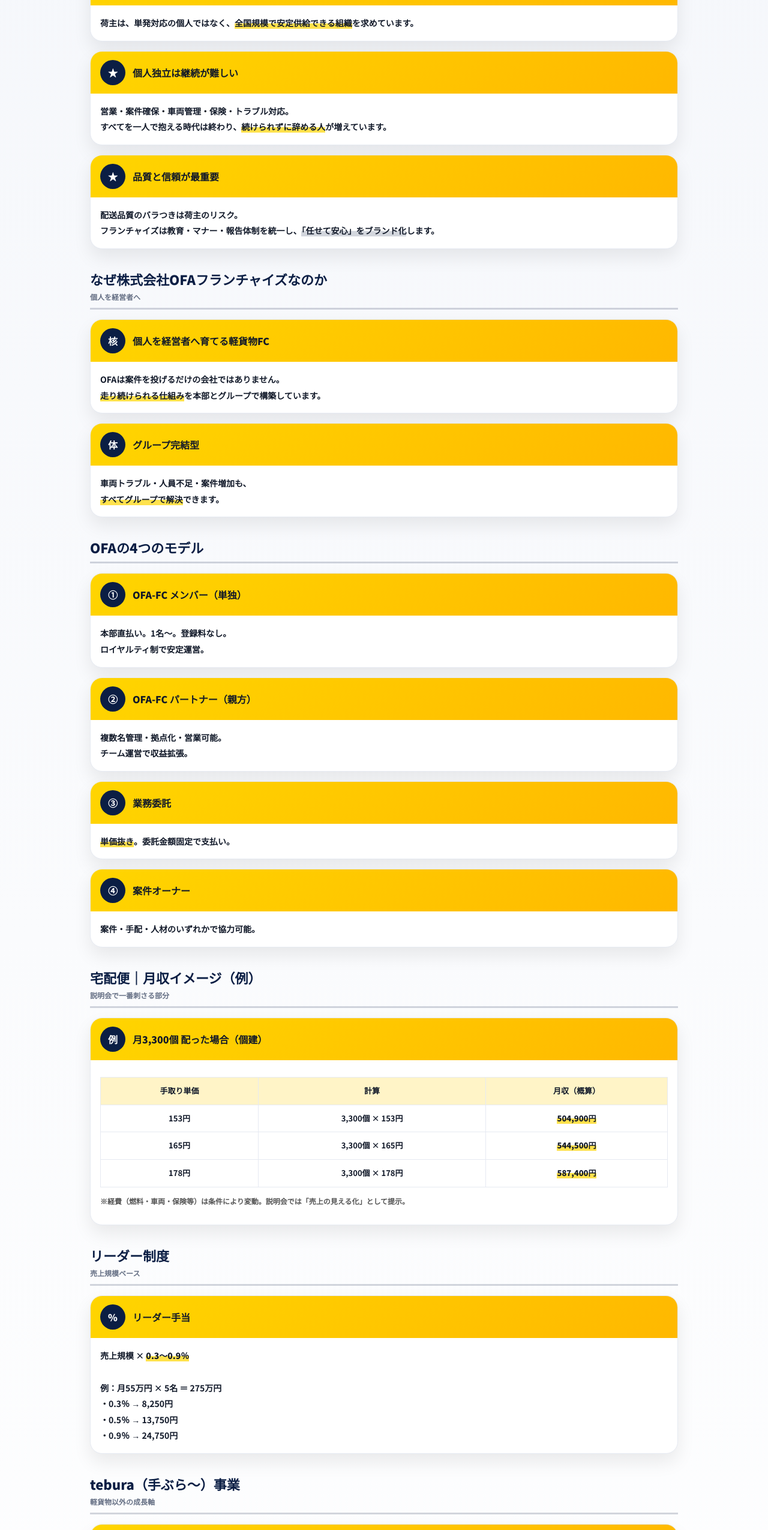
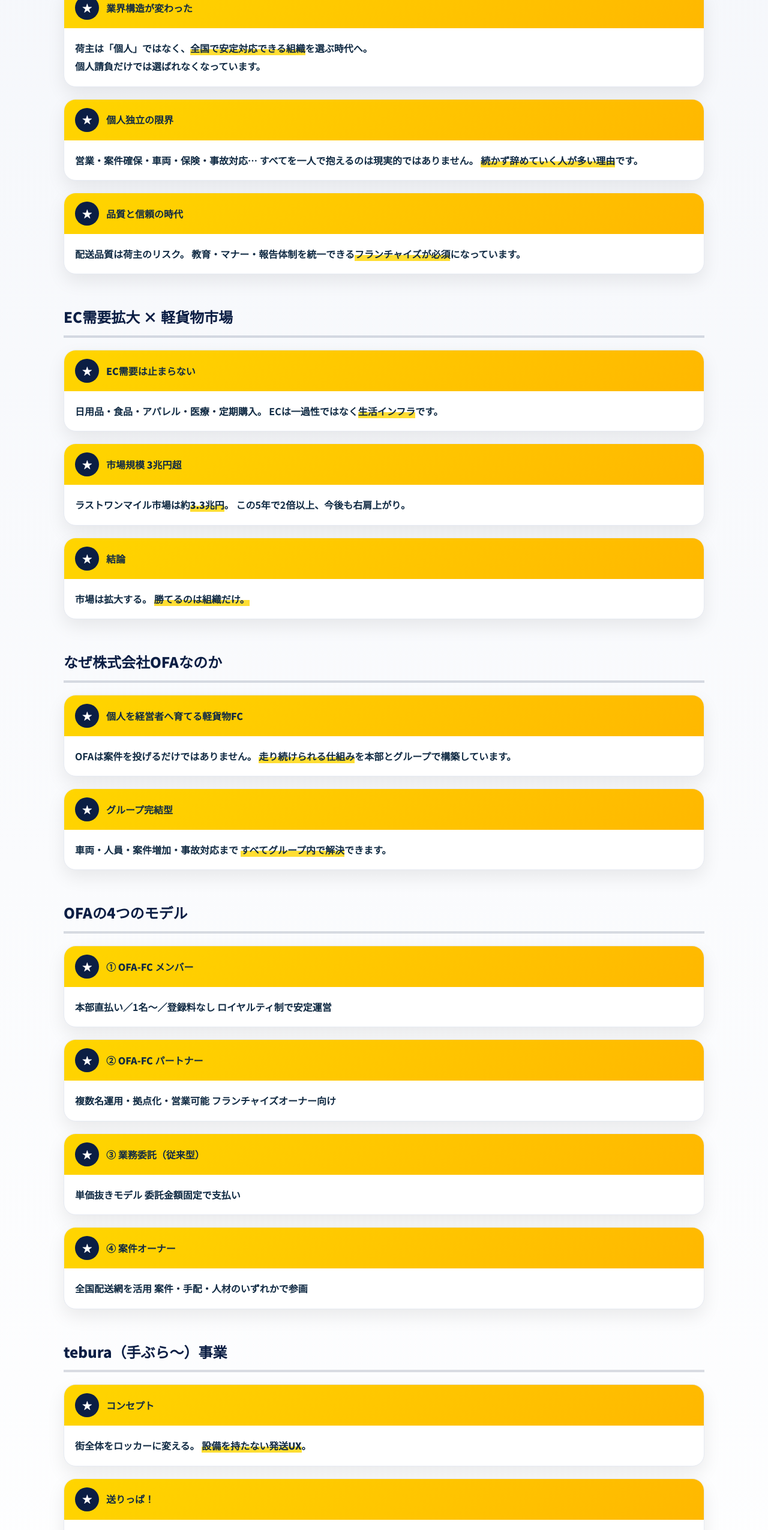
Before and after one commit to ofagroup2020-gif/Company-Information, a plain HTML site: page index.html in a window 1280 px wide. Shown: the part 250-2800 px from the top of the page at 60% size. Drawn offline with Linux system fonts and the light colour scheme.

Commit message:
Update index.html

```diff
--- a/index.html
+++ b/index.html
@@ -1,133 +1,154 @@
-<!doctype html>
+<!DOCTYPE html>
 <html lang="ja">
 <head>
-<meta charset="utf-8">
-<meta name="viewport" content="width=device-width,initial-scale=1">
+<meta charset="UTF-8">
+<meta name="viewport" content="width=device-width, initial-scale=1.0">
 <title>株式会社OFA｜軽貨物フランチャイズ完全説明</title>
 
 <link href="https://fonts.googleapis.com/css2?family=Noto+Sans+JP:wght@400;700;900&display=swap" rel="stylesheet">
 
 <style>
 :root{
-  --navy:#0B1E44;
-  --navy2:#132E6B;
   --yellow:#FFD500;
   --yellow2:#FFB800;
+  --navy:#0B1E44;
+  --navy2:#102A63;
   --bg:#F5F7FB;
   --line:#E6EAF2;
 }
+
 *{box-sizing:border-box}
 body{
   margin:0;
-  font-family:"Noto Sans JP",sans-serif;
+  font-family:'Noto Sans JP',sans-serif;
   background:linear-gradient(#F5F7FB,#ffffff);
-  color:#101828;
+  color:#102A43;
+  line-height:1.9;
 }
+
 header{
-  position:sticky;top:0;z-index:10;
+  position:sticky;
+  top:0;
+  z-index:50;
   background:linear-gradient(135deg,var(--yellow),var(--yellow2));
-  padding:14px 18px;
-  border-bottom:1px solid rgba(0,0,0,.08);
+  border-bottom:1px solid rgba(0,0,0,.1);
 }
-header .wrap{
-  display:flex;align-items:center;justify-content:space-between;
+.header-inner{
+  max-width:1100px;
+  margin:auto;
+  padding:12px 16px;
+  display:flex;
+  align-items:center;
+  gap:12px;
+}
+.logo{
+  width:42px;
+  height:42px;
+  background:var(--navy);
+  color:#fff;
+  font-weight:900;
+  border-radius:14px;
+  display:flex;
+  align-items:center;
+  justify-content:center;
 }
 .brand{
-  display:flex;align-items:center;gap:12px;font-weight:900;
-}
-.logo{
-  width:42px;height:42px;border-radius:14px;
-  background:var(--navy);color:#fff;
-  display:flex;align-items:center;justify-content:center;
   font-weight:900;
 }
 .brand small{
-  display:block;font-size:11px;font-weight:700;
+  display:block;
+  font-size:12px;
+  opacity:.8;
 }
-.menu{font-size:22px;font-weight:900}
 
 .container{
-  width:min(980px,92vw);
-  margin:20px auto 40px;
+  max-width:1100px;
+  margin:auto;
+  padding:24px 16px 60px;
 }
 
-.section-title{
-  margin:34px 0 16px;
-  border-bottom:3px solid rgba(11,30,68,.18);
+/* section */
+.section{
+  margin-top:48px;
+}
+.section h2{
+  font-size:24px;
+  font-weight:900;
+  color:var(--navy);
+  border-bottom:4px solid rgba(11,30,68,.15);
   padding-bottom:8px;
 }
-.section-title h2{
-  margin:0;font-size:22px;font-weight:900;color:var(--navy);
-}
-.section-title span{
-  font-size:12px;font-weight:900;color:#667085;
-}
 
+/* block */
 .block{
   background:#fff;
   border:1px solid var(--line);
   border-radius:20px;
-  margin-bottom:16px;
+  margin-top:20px;
+  box-shadow:0 12px 30px rgba(0,0,0,.08);
   overflow:hidden;
-  box-shadow:0 14px 30px rgba(0,0,0,.08);
 }
 .block-head{
   background:linear-gradient(135deg,var(--yellow),var(--yellow2));
-  padding:14px 16px;
-  display:flex;align-items:center;gap:12px;
+  padding:14px 18px;
+  display:flex;
+  align-items:center;
+  gap:12px;
 }
 .star{
-  width:42px;height:42px;border-radius:50%;
-  background:var(--navy);color:#fff;
-  display:flex;align-items:center;justify-content:center;
+  width:40px;
+  height:40px;
+  background:var(--navy);
+  color:#fff;
+  font-weight:900;
+  border-radius:50%;
+  display:flex;
+  align-items:center;
+  justify-content:center;
+}
+.block-head h3{
+  margin:0;
+  font-size:16px;
   font-weight:900;
 }
-.block-head h3{
-  margin:0;font-size:16px;font-weight:900;
-}
 .block-body{
-  padding:16px;
-  font-size:14px;
-  line-height:1.9;
+  padding:18px;
   font-weight:700;
 }
+.hl{
+  background:linear-gradient(transparent 60%, rgba(255,213,0,.8) 60%);
+  font-weight:900;
+}
 
-.hlY{background:linear-gradient(transparent 55%,rgba(255,213,0,.7) 55%);font-weight:900}
-.hlN{background:linear-gradient(transparent 55%,rgba(11,30,68,.18) 55%);font-weight:900}
-
+/* table */
+.table-wrap{
+  overflow:auto;
+  margin-top:12px;
+  border-radius:16px;
+  border:1px solid var(--line);
+}
 table{
   width:100%;
   border-collapse:collapse;
-  margin-top:12px;
-  font-size:13px;
+  min-width:680px;
 }
 th,td{
-  border:1px solid #E6EAF2;
-  padding:10px;
+  padding:12px;
+  border-bottom:1px solid var(--line);
   text-align:center;
 }
 th{
-  background:#FFF4C7;
+  background:#FFF4C2;
   font-weight:900;
 }
-
-.final{
-  background:linear-gradient(135deg,var(--navy),var(--navy2));
-  color:#fff;
-  border-radius:22px;
-  padding:24px;
-  margin-top:40px;
+tfoot td{
+  background:#F9FAFB;
+  font-weight:900;
 }
-.final h2{margin:0;font-size:22px;font-weight:900}
-.final p{font-size:14px;font-weight:700;line-height:1.9}
-.final a{color:#FFD500;font-weight:900;text-decoration:underline}
-
-footer{
-  text-align:center;
-  margin:24px 0;
-  font-size:12px;
-  font-weight:900;
-  color:#667085;
+.note{
+  font-size:13px;
+  opacity:.8;
+  margin-top:8px;
 }
 </style>
 </head>
@@ -135,192 +156,204 @@ footer{
 <body>
 
 <header>
-  <div class="wrap">
+  <div class="header-inner">
+    <div class="logo">O</div>
     <div class="brand">
-      <div class="logo">O</div>
-      <div>
       OFA GROUP
       <small>One for All, All for One</small>
     </div>
-    </div>
-    <div class="menu">≡</div>
   </div>
 </header>
 
 <div class="container">
 
-<!-- なぜ今 -->
-<div class="section-title">
+<!-- WHY -->
+<section class="section">
 <h2>なぜ今、軽貨物フランチャイズが必要なのか</h2>
-  <span>業界構造の変化</span>
-</div>
 
 <div class="block">
-  <div class="block-head"><div class="star">★</div><h3>荷主は「個人」ではなく「組織」を選ぶ</h3></div>
+<div class="block-head">
+<div class="star">★</div>
+<h3>業界構造が変わった</h3>
+</div>
 <div class="block-body">
-    荷主は、単発対応の個人ではなく、<span class="hlY">全国規模で安定供給できる組織</span>を求めています。
+荷主は「個人」ではなく、<span class="hl">全国で安定対応できる組織</span>を選ぶ時代へ。<br>
+個人請負だけでは選ばれなくなっています。
 </div>
 </div>
 
 <div class="block">
-  <div class="block-head"><div class="star">★</div><h3>個人独立は継続が難しい</h3></div>
+<div class="block-head">
+<div class="star">★</div>
+<h3>個人独立の限界</h3>
+</div>
 <div class="block-body">
-    営業・案件確保・車両管理・保険・トラブル対応。<br>
-    すべてを一人で抱える時代は終わり、<span class="hlY">続けられずに辞める人</span>が増えています。
+営業・案件確保・車両・保険・事故対応…
+すべてを一人で抱えるのは現実的ではありません。
+<span class="hl">続かず辞めていく人が多い理由</span>です。
 </div>
 </div>
 
 <div class="block">
-  <div class="block-head"><div class="star">★</div><h3>品質と信頼が最重要</h3></div>
+<div class="block-head">
+<div class="star">★</div>
+<h3>品質と信頼の時代</h3>
+</div>
 <div class="block-body">
-    配送品質のバラつきは荷主のリスク。<br>
-    フランチャイズは教育・マナー・報告体制を統一し、<span class="hlN">「任せて安心」をブランド化</span>します。
+配送品質は荷主のリスク。
+教育・マナー・報告体制を統一できる<span class="hl">フランチャイズが必須</span>になっています。
 </div>
 </div>
+</section>
 
-<!-- なぜOFA -->
-<div class="section-title">
-  <h2>なぜ株式会社OFAフランチャイズなのか</h2>
-  <span>個人を経営者へ</span>
-</div>
+<!-- EC -->
+<section class="section">
+<h2>EC需要拡大 × 軽貨物市場</h2>
 
 <div class="block">
-  <div class="block-head"><div class="star">核</div><h3>個人を経営者へ育てる軽貨物FC</h3></div>
+<div class="block-head">
+<div class="star">★</div>
+<h3>EC需要は止まらない</h3>
+</div>
 <div class="block-body">
-    OFAは案件を投げるだけの会社ではありません。<br>
-    <span class="hlY">走り続けられる仕組み</span>を本部とグループで構築しています。
+日用品・食品・アパレル・医療・定期購入。
+ECは一過性ではなく<span class="hl">生活インフラ</span>です。
 </div>
 </div>
 
 <div class="block">
-  <div class="block-head"><div class="star">体</div><h3>グループ完結型</h3></div>
+<div class="block-head">
+<div class="star">★</div>
+<h3>市場規模 3兆円超</h3>
+</div>
 <div class="block-body">
-    車両トラブル・人員不足・案件増加も、<br>
-    <span class="hlY">すべてグループで解決</span>できます。
-  </div>
-</div>
-
-<!-- 4モデル -->
-<div class="section-title">
-  <h2>OFAの4つのモデル</h2>
-</div>
-
-<div class="block">
-  <div class="block-head"><div class="star">①</div><h3>OFA-FC メンバー（単独）</h3></div>
-  <div class="block-body">
-    本部直払い。1名〜。登録料なし。<br>
-    ロイヤルティ制で安定運営。
+ラストワンマイル市場は約<span class="hl">3.3兆円</span>。
+この5年で2倍以上、今後も右肩上がり。
 </div>
 </div>
 
 <div class="block">
-  <div class="block-head"><div class="star">②</div><h3>OFA-FC パートナー（親方）</h3></div>
+<div class="block-head">
+<div class="star">★</div>
+<h3>結論</h3>
+</div>
 <div class="block-body">
-    複数名管理・拠点化・営業可能。<br>
-    チーム運営で収益拡張。
+市場は拡大する。
+<span class="hl">勝てるのは組織だけ。</span>
+</div>
+</div>
+</section>
+
+<!-- OFA -->
+<section class="section">
+<h2>なぜ株式会社OFAなのか</h2>
+
+<div class="block">
+<div class="block-head">
+<div class="star">★</div>
+<h3>個人を経営者へ育てる軽貨物FC</h3>
+</div>
+<div class="block-body">
+OFAは案件を投げるだけではありません。
+<span class="hl">走り続けられる仕組み</span>を本部とグループで構築しています。
 </div>
 </div>
 
 <div class="block">
-  <div class="block-head"><div class="star">③</div><h3>業務委託</h3></div>
+<div class="block-head">
+<div class="star">★</div>
+<h3>グループ完結型</h3>
+</div>
 <div class="block-body">
-    <span class="hlY">単価抜き</span>。委託金額固定で支払い。
+車両・人員・案件増加・事故対応まで
+<span class="hl">すべてグループ内で解決</span>できます。
+</div>
+</div>
+</section>
+
+<!-- MODELS -->
+<section class="section">
+<h2>OFAの4つのモデル</h2>
+
+<div class="block">
+<div class="block-head"><div class="star">★</div><h3>① OFA-FC メンバー</h3></div>
+<div class="block-body">
+本部直払い／1名〜／登録料なし
+ロイヤルティ制で安定運営
 </div>
 </div>
 
 <div class="block">
-  <div class="block-head"><div class="star">④</div><h3>案件オーナー</h3></div>
+<div class="block-head"><div class="star">★</div><h3>② OFA-FC パートナー</h3></div>
 <div class="block-body">
-    案件・手配・人材のいずれかで協力可能。
+複数名運用・拠点化・営業可能
+フランチャイズオーナー向け
 </div>
 </div>
 
-<!-- 宅配便 -->
-<div class="section-title">
-  <h2>宅配便｜月収イメージ（例）</h2>
-  <span>説明会で一番刺さる部分</span>
+<div class="block">
+<div class="block-head"><div class="star">★</div><h3>③ 業務委託（従来型）</h3></div>
+<div class="block-body">
+単価抜きモデル
+委託金額固定で支払い
+</div>
 </div>
 
 <div class="block">
-  <div class="block-head"><div class="star">例</div><h3>月3,300個 配った場合（個建）</h3></div>
+<div class="block-head"><div class="star">★</div><h3>④ 案件オーナー</h3></div>
 <div class="block-body">
-    <table>
-      <tr><th>手取り単価</th><th>計算</th><th>月収（概算）</th></tr>
-      <tr><td>153円</td><td>3,300個 × 153円</td><td><span class="hlY">504,900円</span></td></tr>
-      <tr><td>165円</td><td>3,300個 × 165円</td><td><span class="hlY">544,500円</span></td></tr>
-      <tr><td>178円</td><td>3,300個 × 178円</td><td><span class="hlY">587,400円</span></td></tr>
-    </table>
-    <p style="font-size:12px;color:#555;">
-      ※経費（燃料・車両・保険等）は条件により変動。説明会では「売上の見える化」として提示。
-    </p>
+全国配送網を活用
+案件・手配・人材のいずれかで参画
+</div>
+</div>
+</section>
+
+<!-- TEBURA -->
+<section class="section">
+<h2>tebura（手ぶら〜）事業</h2>
+
+<div class="block">
+<div class="block-head"><div class="star">★</div><h3>コンセプト</h3></div>
+<div class="block-body">
+街全体をロッカーに変える。
+<span class="hl">設備を持たない発送UX</span>。
 </div>
 </div>
 
-<!-- リーダー -->
-<div class="section-title">
-  <h2>リーダー制度</h2>
-  <span>売上規模ベース</span>
+<div class="block">
+<div class="block-head"><div class="star">★</div><h3>送りっぱ！</h3></div>
+<div class="block-body">
+QR → 入力 → 預ける → あとは配送
+伝票不要・並ばない・60秒発送
+</div>
 </div>
 
 <div class="block">
-  <div class="block-head"><div class="star">%</div><h3>リーダー手当</h3></div>
+<div class="block-head"><div class="star">★</div><h3>OFAとの親和性</h3></div>
 <div class="block-body">
-    売上規模 × <span class="hlY">0.3〜0.9％</span><br><br>
+軽貨物ネットワーク × 発送UX
+<span class="hl">OFAだから実現できる新物流</span>
+</div>
+</div>
+</section>
 
-    例：月55万円 × 5名 ＝ 275万円<br>
-    ・0.3％ → 8,250円<br>
-    ・0.5％ → 13,750円<br>
-    ・0.9％ → 24,750円
+<!-- MESSAGE -->
+<section class="section">
+<h2>メッセージ</h2>
+
+<div class="block">
+<div class="block-head"><div class="star">★</div><h3>未来へ</h3></div>
+<div class="block-body">
+一人では1台。
+仲間がいれば100台。
+<span class="hl">仕組みがあれば1,000台。</span><br><br>
+
+これからの軽貨物は、フランチャイズしか勝てない。
+One for All, All for One。
 </div>
 </div>
 
-<!-- tebura -->
-<div class="section-title">
-  <h2>tebura（手ぶら〜）事業</h2>
-  <span>軽貨物以外の成長軸</span>
-</div>
-
-<div class="block">
-  <div class="block-head"><div class="star">UX</div><h3>街全体をロッカーにする発送体験</h3></div>
-  <div class="block-body">
-    QRで受付、預けるだけ。<br>
-    <span class="hlY">60秒で発送完了</span>する新しい物流UX。
-  </div>
-</div>
-
-<!-- ビジョン -->
-<div class="section-title">
-  <h2>2030年ビジョン</h2>
-</div>
-
-<div class="block">
-  <div class="block-head"><div class="star">2030</div><h3>全国1,000台体制</h3></div>
-  <div class="block-body">
-    個人 → チーム → 地域 → 全国へ。<br>
-    全員で成し遂げる全国展開。
-  </div>
-</div>
-
-<!-- LINE -->
-<div class="final">
-  <h2>最後に</h2>
-  <p>
-    一人では1台。<br>
-    仲間がいれば100台。<br>
-    仕組みがあれば1,000台。
-  </p>
-  <p>
-    LINE追加はこちら<br>
-    <a href="https://lin.ee/we9oWpn" target="_blank">https://lin.ee/we9oWpn</a>
-  </p>
-  <p>
-    TEL：080-3000-3872 ／ 090-1164-6645
-  </p>
-</div>
-
-<footer>
-© 株式会社OFA
-</footer>
+</section>
 
 </div>
 </body>
```
Lines whose indentation alone changed are shown as unchanged.
